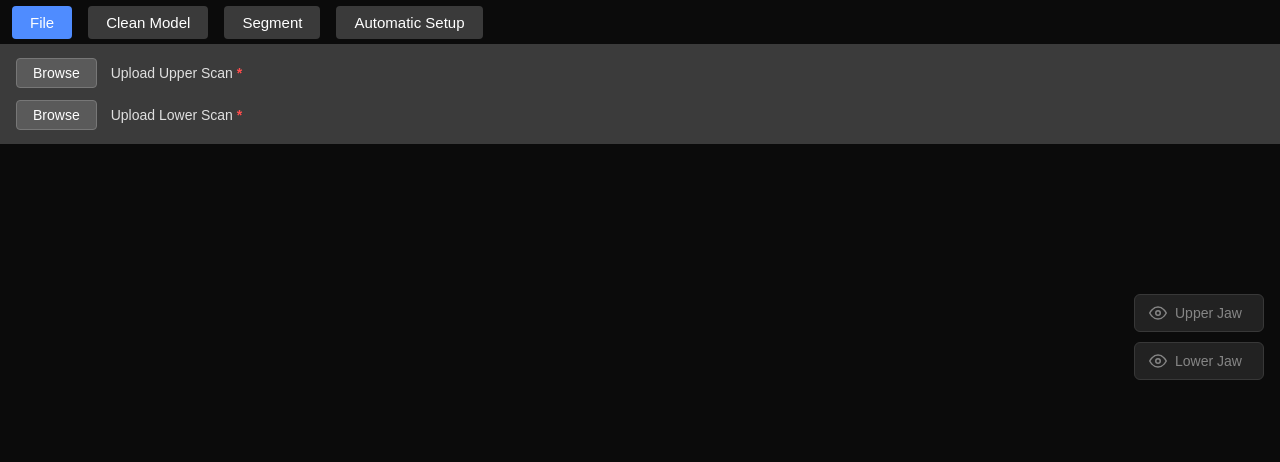
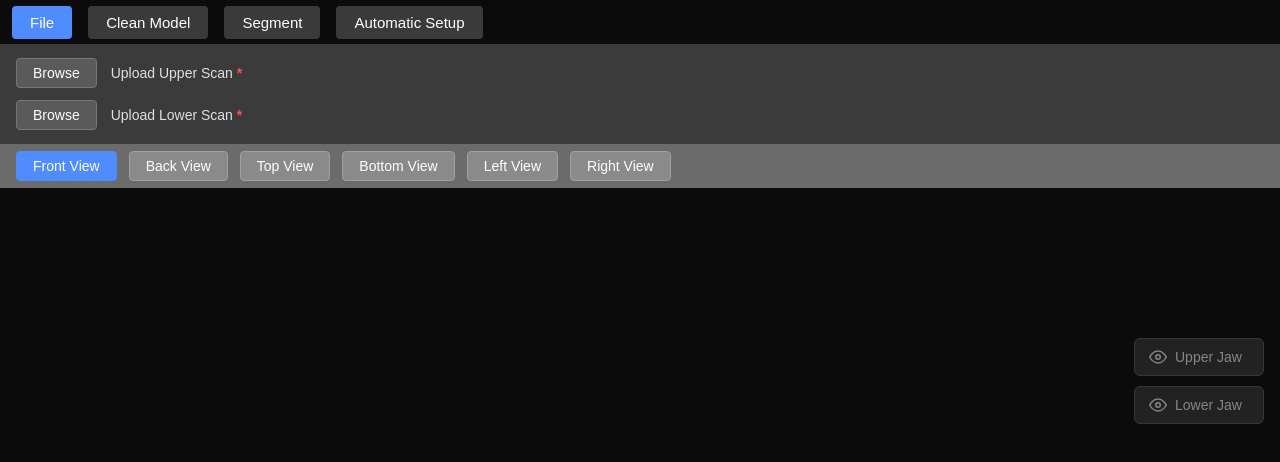
Before and after one commit to Sarthak-Kothule540/Segmentation-Front-End, a React app: page / in a window 1280 px wide. Shown: the top 462 px of the page. Built offline with nearby package versions, Linux system fonts and the light colour scheme; the HTML template or start-up script is replaced by a standard one.

Commit message:
View button functionality added

```diff
--- a/src/App.jsx
+++ b/src/App.jsx
@@ -1109,6 +1109,8 @@ const NO_LABELS = { upper: [], lower: [] };
 const KEEP_OUTPUT_ON_UPLOAD = false;
 const NO_PARTS = { upper: null, lower: null };
 
+
+
 const STEP_ORDER = ["cleanModel", "generateTrimline", "trimModel", "addBase", "identifyLat", "segment"];
 // when a step runs, only these steps become "not done" again
 const RESETS = {
@@ -1250,6 +1252,9 @@ const [view, setView] = useState("scan");
     // tooth number labels after Segment: [{ id: "11", a: Vector3, b: Vector3 }, ...] for each jaw
   const [toothLabels, setToothLabels] = useState(NO_LABELS);
        const [showNumbers, setShowNumbers] = useState(true);
+
+       const [viewRequest, setViewRequest] = useState(null);
+
 
 
   // dragging of one editable point
@@ -1748,6 +1753,8 @@ const handleFinalPosition = () => {
   setView("automaticSetup");
   setMessage("");
 };
+
+  const handleViewChange = (name) => setViewRequest({ name, id: Date.now() });
 
 
   // the buttons in the Clean Model tab (Clean Model, Generate Trimline, Trim Model, Add Base)
@@ -1971,6 +1978,8 @@ const viewResults =
         onFinalPosition={handleFinalPosition}
         setupReady={doneSteps.automaticSetup}
         view={view}
+        onViewChange={handleViewChange}
+
       />
 
       {/* position: relative lets the buttons float over the top-right of the 3D area */}
@@ -2001,6 +2010,7 @@ const viewResults =
           onMoveDrag={moveDrag}
           onEndDrag={endDrag}
           showNumbers={showNumbers}
+          viewRequest={viewRequest}
         />
 
         <VisibilityButtons
--- a/src/TopBar.jsx
+++ b/src/TopBar.jsx
@@ -782,6 +782,9 @@ import ProgressBar from "./ProgressBar.jsx";
 
 const TABS = ["File", "Clean Model", "Segment", "Automatic Setup"];
 const CLEAN_MODEL_TOOLS = ["Clean Model", "Generate Trimline", "Trim Model", "Add Base"];
+const VIEWS = ["Front View", "Back View", "Top View", "Bottom View", "Left View", "Right View"];
+
+
 
 export default function TopBar({
   upperName,
@@ -796,11 +799,13 @@ export default function TopBar({
   setupReady,
   view,
   onToolClick,
+  onViewChange,
   busy,
   progress,
   message,
 }) {
   const [activeTab, setActiveTab] = useState("File");
+   const [activeView, setActiveView] = useState("Front View"); // the view button shown in blue
   const upperInputRef = useRef(null);
   const lowerInputRef = useRef(null);
 
@@ -877,6 +882,11 @@ export default function TopBar({
           </>
         )}
 
+
+
+
+
+
         {activeTab === "Clean Model" && (
           <div style={styles.toolRow}>
             {CLEAN_MODEL_TOOLS.map((tool) => (
@@ -946,6 +956,28 @@ export default function TopBar({
           </div>
         )}
       </div>
+
+            <div style={styles.thirdBar}>
+        {VIEWS.map((v) => (
+          <button
+            key={v}
+            style={{
+              ...styles.viewButton,
+              background: activeView === v ? "#4f8cff" : "#8a8a8a",
+              border: activeView === v ? "1px solid #4f8cff" : "1px solid #a0a0a0",
+            }}
+            onClick={() => {
+              setActiveView(v);
+              onViewChange && onViewChange(v);
+            }}
+          >
+            {v}
+          </button>
+        ))}
+      </div>
+
+
+
     </div>
   );
 }
@@ -1036,4 +1068,24 @@ const styles = {
     cursor: "pointer",
     fontSize: 14,
   },
+    thirdBar: {
+    height: 44,
+    background: "#6b6b6b", // grey
+    display: "flex",
+    alignItems: "center",
+    padding: "0 16px",
+    gap: 12,
+    boxSizing: "border-box",
+  },
+  viewButton: {
+    padding: "6px 16px",
+    background: "#8a8a8a",
+    color: "white",
+    border: "1px solid #a0a0a0",
+    borderRadius: 4,
+    cursor: "pointer",
+    fontSize: 14,
+  },
+
+
 };
--- a/src/Viewer.jsx
+++ b/src/Viewer.jsx
@@ -1405,6 +1405,59 @@ function FrontView({ targetRef, fitKey }) {
 }
 
 
+// Moves the camera to Front / Back / Top / Bottom / Left / Right when a view button is clicked
+const VIEW_SETTINGS = {
+  "Front View":  { dir: [0, -1, 0], up: [0, 0, 1], w: "x", h: "z", d: "y" },
+  "Back View":   { dir: [0, 1, 0],  up: [0, 0, 1], w: "x", h: "z", d: "y" },
+  "Top View":    { dir: [0, 0, 1],  up: [0, 1, 0], w: "x", h: "y", d: "z" },
+  "Bottom View": { dir: [0, 0, -1], up: [0, 1, 0], w: "x", h: "y", d: "z" },
+  "Left View":   { dir: [-1, 0, 0], up: [0, 0, 1], w: "y", h: "z", d: "x" },
+  "Right View":  { dir: [1, 0, 0],  up: [0, 0, 1], w: "y", h: "z", d: "x" },
+};
+
+function ViewController({ targetRef, viewRequest }) {
+  const { camera, controls, size } = useThree();
+
+  useEffect(() => {
+    if (!viewRequest) return;
+    const cfg = VIEW_SETTINGS[viewRequest.name];
+    const group = targetRef.current;
+    if (!cfg || !group) return;
+
+    const box = new THREE.Box3().setFromObject(group);
+    if (box.isEmpty()) return;
+
+    const center = box.getCenter(new THREE.Vector3());
+    const s = box.getSize(new THREE.Vector3());
+
+    const fov = (camera.fov * Math.PI) / 180;
+    const aspect = size.width / size.height;
+    const distForHeight = s[cfg.h] / 2 / Math.tan(fov / 2);
+    const distForWidth = s[cfg.w] / 2 / (Math.tan(fov / 2) * aspect);
+    const distance = Math.max(distForHeight, distForWidth) * FIT_MARGIN + s[cfg.d] / 2;
+
+    camera.up.set(...cfg.up);
+    camera.position.set(
+      center.x + cfg.dir[0] * distance,
+      center.y + cfg.dir[1] * distance,
+      center.z + cfg.dir[2] * distance
+    );
+    camera.near = distance / 100;
+    camera.far = distance * 100;
+    camera.updateProjectionMatrix();
+    camera.lookAt(center);
+
+    if (controls) {
+      controls.target.copy(center);
+      controls.update();
+    }
+    // eslint-disable-next-line react-hooks/exhaustive-deps
+  }, [viewRequest]);
+
+  return null;
+}
+
+
 // A light that always shines from the camera towards the model
 
 function Headlight() {
@@ -1449,6 +1502,7 @@ export default function Viewer({
   resultMeshes,
   toothLabels,
   showNumbers,
+  viewRequest,
   latCurves,
   dragging,
   onStartDrag,
@@ -1539,6 +1593,7 @@ export default function Viewer({
       </group>
 
       <FrontView targetRef={modelRef} fitKey={fitKey} />
+      <ViewController targetRef={modelRef} viewRequest={viewRequest} />
       <DragController dragging={dragging} onEndDrag={onEndDrag} />
 
       <TrackballControls
```
